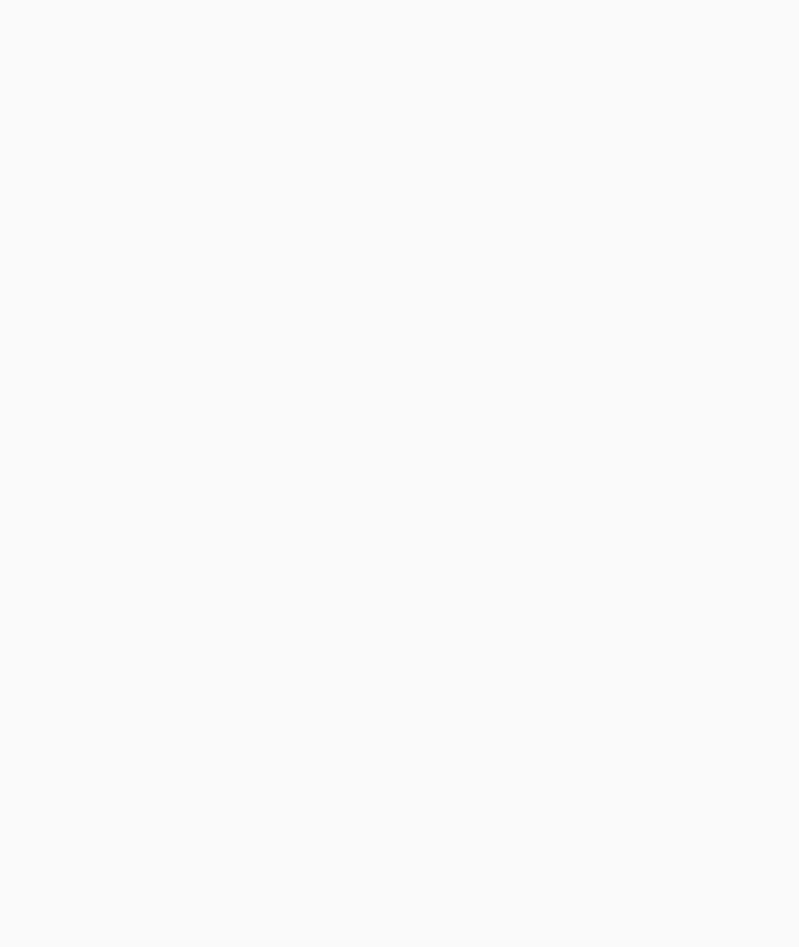
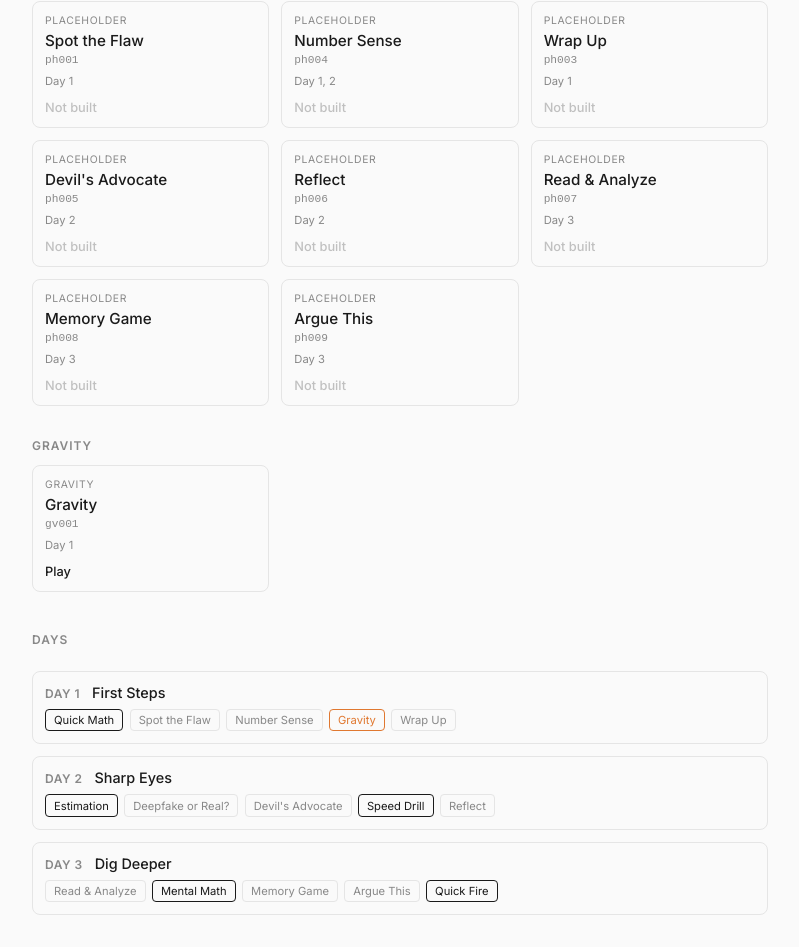
Before and after one commit to shaypat1/thethinkingcompany, a React (Vite) app: page /cms in a window 1280 px wide. Before the commit this address had no page. Shown: the part 354-1301 px from the top of the page, without its empty margins (240-1039 px from the left). Before the commit the page ends 800 px from the top, so only its background shows below. Built offline with nearby package versions, Linux system fonts and the light colour scheme.

Commit message:
Add content management page at /cms
Lists all activities grouped by type with play links, and all days
with their node sequences. Auto-discovers content from the registry.

Co-Authored-By: Claude Opus 4.6 (1M context) <noreply@anthropic.com>

```diff
--- a/src/App.css
+++ b/src/App.css
@@ -488,6 +488,164 @@
   color: var(--text);
 }
 
+/* CMS */
+.cms {
+  min-height: 100vh;
+  padding: 2rem;
+  max-width: 800px;
+  margin: 0 auto;
+}
+
+.cms-header {
+  margin-bottom: 2rem;
+}
+
+.cms-back {
+  font-size: 0.85rem;
+  color: var(--text-muted);
+  text-decoration: none;
+}
+
+.cms-back:hover { color: var(--text); }
+
+.cms-title {
+  font-size: 1.4rem;
+  font-weight: 600;
+  color: var(--text);
+  margin-top: 0.75rem;
+}
+
+.cms-subtitle {
+  font-size: 0.8rem;
+  color: var(--text-muted);
+  margin-top: 0.25rem;
+}
+
+.cms-sections {
+  display: flex;
+  flex-direction: column;
+  gap: 2rem;
+}
+
+.cms-section-title {
+  font-size: 0.75rem;
+  font-weight: 600;
+  text-transform: uppercase;
+  letter-spacing: 0.08em;
+  color: var(--text-muted);
+  margin-bottom: 0.75rem;
+}
+
+.cms-grid {
+  display: grid;
+  grid-template-columns: repeat(auto-fill, minmax(180px, 1fr));
+  gap: 0.75rem;
+}
+
+.cms-card {
+  border: 1px solid var(--border);
+  border-radius: 8px;
+  padding: 0.75rem;
+  display: flex;
+  flex-direction: column;
+  gap: 0.25rem;
+}
+
+.cms-card-type {
+  font-size: 0.65rem;
+  text-transform: uppercase;
+  letter-spacing: 0.06em;
+  color: var(--text-muted);
+}
+
+.cms-card-label {
+  font-size: 0.95rem;
+  font-weight: 500;
+  color: var(--text);
+}
+
+.cms-card-id {
+  font-size: 0.7rem;
+  color: var(--text-muted);
+  font-family: monospace;
+}
+
+.cms-card-meta {
+  font-size: 0.7rem;
+  color: var(--text-muted);
+  display: flex;
+  gap: 0.5rem;
+  margin-top: 0.25rem;
+}
+
+.cms-orphan { color: var(--text-muted); font-style: italic; }
+.cms-missing { color: #c06040; }
+
+.cms-play {
+  display: inline-block;
+  margin-top: 0.5rem;
+  font-size: 0.8rem;
+  font-weight: 500;
+  color: var(--accent);
+  text-decoration: none;
+  cursor: pointer;
+}
+
+.cms-play:hover { opacity: 0.7; }
+.cms-play.disabled { color: var(--text-muted); cursor: default; opacity: 0.5; }
+
+.cms-days-section {
+  margin-top: 2.5rem;
+  display: flex;
+  flex-direction: column;
+  gap: 0.75rem;
+}
+
+.cms-day {
+  border: 1px solid var(--border);
+  border-radius: 8px;
+  padding: 0.75rem;
+}
+
+.cms-day-header {
+  display: flex;
+  gap: 0.75rem;
+  align-items: baseline;
+  margin-bottom: 0.5rem;
+}
+
+.cms-day-num {
+  font-size: 0.75rem;
+  font-weight: 600;
+  color: var(--text-muted);
+  text-transform: uppercase;
+  letter-spacing: 0.04em;
+}
+
+.cms-day-title {
+  font-size: 0.9rem;
+  font-weight: 500;
+  color: var(--text);
+}
+
+.cms-day-nodes {
+  display: flex;
+  flex-wrap: wrap;
+  gap: 0.4rem;
+}
+
+.cms-day-node {
+  font-size: 0.7rem;
+  padding: 0.2rem 0.5rem;
+  border-radius: 4px;
+  border: 1px solid var(--border);
+  color: var(--text-muted);
+}
+
+.cms-day-node.flashcard { border-color: var(--accent); color: var(--accent); }
+.cms-day-node.gravity { border-color: #e07830; color: #e07830; }
+.cms-day-node.pirate { border-color: #40c060; color: #40c060; }
+
 /* Back link */
 .back-link {
   position: absolute;
--- a/src/App.jsx
+++ b/src/App.jsx
@@ -5,6 +5,7 @@ import Home from './pages/Home'
 import Profile from './pages/Profile'
 import Leaderboard from './pages/Leaderboard'
 import Activity from './pages/Activity'
+import CMS from './pages/CMS'
 import './App.css'
 
 export default function App() {
@@ -18,6 +19,7 @@ export default function App() {
             <Route path="/profile" element={<Profile />} />
             <Route path="/leaderboard" element={<Leaderboard />} />
             <Route path="/activity/:dayId/:nodeIndex" element={<Activity />} />
+            <Route path="/cms" element={<CMS />} />
           </Routes>
         </div>
       </BrowserRouter>
--- a/src/content/index.js
+++ b/src/content/index.js
@@ -36,3 +36,11 @@ export function getDayNodes(dayNumber) {
   const day = getDay(dayNumber)
   return day ? day.nodes : []
 }
+
+export function getAllContent() {
+  return content
+}
+
+export function getAllDays() {
+  return days
+}
--- /dev/null
+++ b/src/pages/CMS.jsx
@@ -0,0 +1,127 @@
+import { Link } from 'react-router-dom'
+import { getAllContent, getAllDays, getContent } from '../content'
+
+const TYPE_LABELS = {
+  flashcard: 'Flashcard',
+  gravity: 'Gravity',
+  pirate: 'Pirate',
+  placeholder: 'Placeholder',
+}
+
+export default function CMS() {
+  const content = getAllContent()
+  const days = getAllDays()
+
+  // Collect every unique activity across all days + standalone content
+  const allActivities = []
+  const seen = new Set()
+
+  // From days
+  days.forEach((day) => {
+    day.nodes.forEach((node) => {
+      const key = `${node.type}:${node.id}`
+      if (!seen.has(key)) {
+        seen.add(key)
+        allActivities.push({
+          type: node.type,
+          id: node.id,
+          label: node.label,
+          hasContent: !!getContent(node.type, node.id),
+          dayRefs: [],
+        })
+      }
+      allActivities.find((a) => `${a.type}:${a.id}` === key).dayRefs.push(day.day)
+    })
+  })
+
+  // Standalone content not in any day
+  Object.entries(content).forEach(([type, items]) => {
+    Object.keys(items).forEach((id) => {
+      const key = `${type}:${id}`
+      if (!seen.has(key)) {
+        seen.add(key)
+        allActivities.push({ type, id, label: id, hasContent: true, dayRefs: [] })
+      }
+    })
+  })
+
+  // Group by type
+  const grouped = {}
+  allActivities.forEach((a) => {
+    if (!grouped[a.type]) grouped[a.type] = []
+    grouped[a.type].push(a)
+  })
+
+  return (
+    <div className="cms">
+      <div className="cms-header">
+        <Link to="/" className="cms-back">Back</Link>
+        <h1 className="cms-title">Content Manager</h1>
+        <p className="cms-subtitle">{allActivities.length} activities / {days.length} days</p>
+      </div>
+
+      <div className="cms-sections">
+        {Object.entries(grouped).map(([type, items]) => (
+          <div key={type} className="cms-section">
+            <h2 className="cms-section-title">{TYPE_LABELS[type] || type}</h2>
+            <div className="cms-grid">
+              {items.map((item) => {
+                // Find which day/node this appears in so we can link to it
+                const dayRef = item.dayRefs[0]
+                const day = dayRef ? getAllDays().find((d) => d.day === dayRef) : null
+                const nodeIndex = day ? day.nodes.findIndex((n) => n.type === item.type && n.id === item.id) : -1
+                const playable = item.type !== 'placeholder' && item.hasContent && dayRef && nodeIndex >= 0
+
+                return (
+                  <div key={`${item.type}:${item.id}`} className="cms-card">
+                    <div className="cms-card-type">{TYPE_LABELS[item.type] || item.type}</div>
+                    <div className="cms-card-label">{item.label}</div>
+                    <div className="cms-card-id">{item.id}</div>
+                    <div className="cms-card-meta">
+                      {item.dayRefs.length > 0 ? (
+                        <span>Day {item.dayRefs.join(', ')}</span>
+                      ) : (
+                        <span className="cms-orphan">Not in any day</span>
+                      )}
+                      {!item.hasContent && item.type !== 'placeholder' && (
+                        <span className="cms-missing">No content</span>
+                      )}
+                    </div>
+                    {playable ? (
+                      <Link to={`/activity/${dayRef}/${nodeIndex}`} className="cms-play">
+                        Play
+                      </Link>
+                    ) : (
+                      <span className="cms-play disabled">
+                        {item.type === 'placeholder' ? 'Not built' : 'No route'}
+                      </span>
+                    )}
+                  </div>
+                )
+              })}
+            </div>
+          </div>
+        ))}
+      </div>
+
+      <div className="cms-days-section">
+        <h2 className="cms-section-title">Days</h2>
+        {days.map((day) => (
+          <div key={day.day} className="cms-day">
+            <div className="cms-day-header">
+              <span className="cms-day-num">Day {day.day}</span>
+              <span className="cms-day-title">{day.title}</span>
+            </div>
+            <div className="cms-day-nodes">
+              {day.nodes.map((node, i) => (
+                <span key={i} className={`cms-day-node ${node.type}`}>
+                  {node.label}
+                </span>
+              ))}
+            </div>
+          </div>
+        ))}
+      </div>
+    </div>
+  )
+}
```
